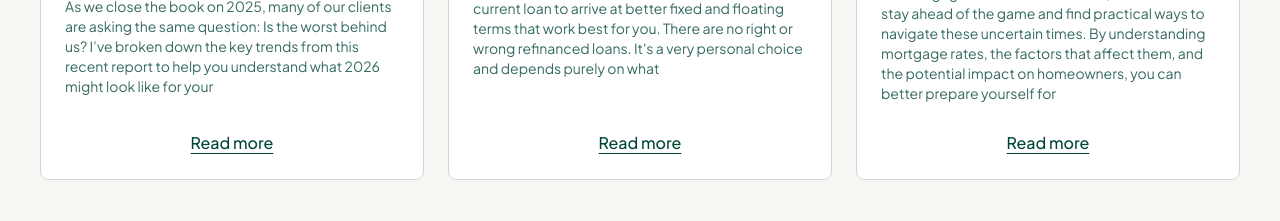
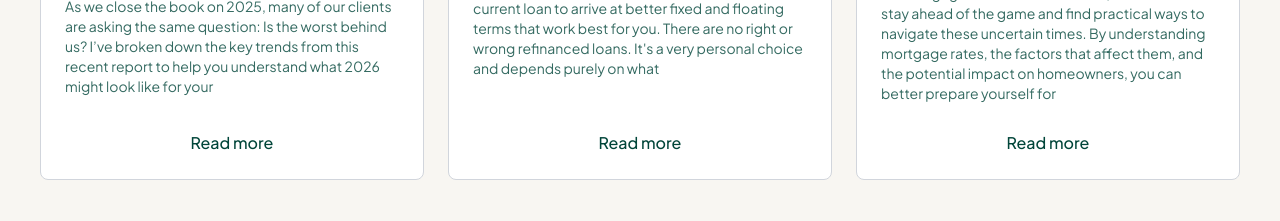
Before and after one commit to Magmaxlive/kripa-frontend, a Next.js app: page /mortage_refinance in a window 1280 px wide. Shown: the part 2480-2701 px from the top of the page. Built offline with nearby package versions, Linux system fonts and the light colour scheme.

Commit message:
refinance page completed v1

```diff
--- a/src/components/common/BlogSection.js
+++ b/src/components/common/BlogSection.js
@@ -19,7 +19,7 @@ export default function BlogSection({image,title,excerpt,slug,id}) {
 
 
                                                 <button
-                                                className="text-(--color-primary) hover:underline underline-offset-4 mt-4 font-medium underline cursor-pointer"
+                                                className="text-(--color-primary) hover:underline underline-offset-4 mt-4 font-medium  cursor-pointer"
                                                 >
                                                 Read more
                                                 </button>
```
